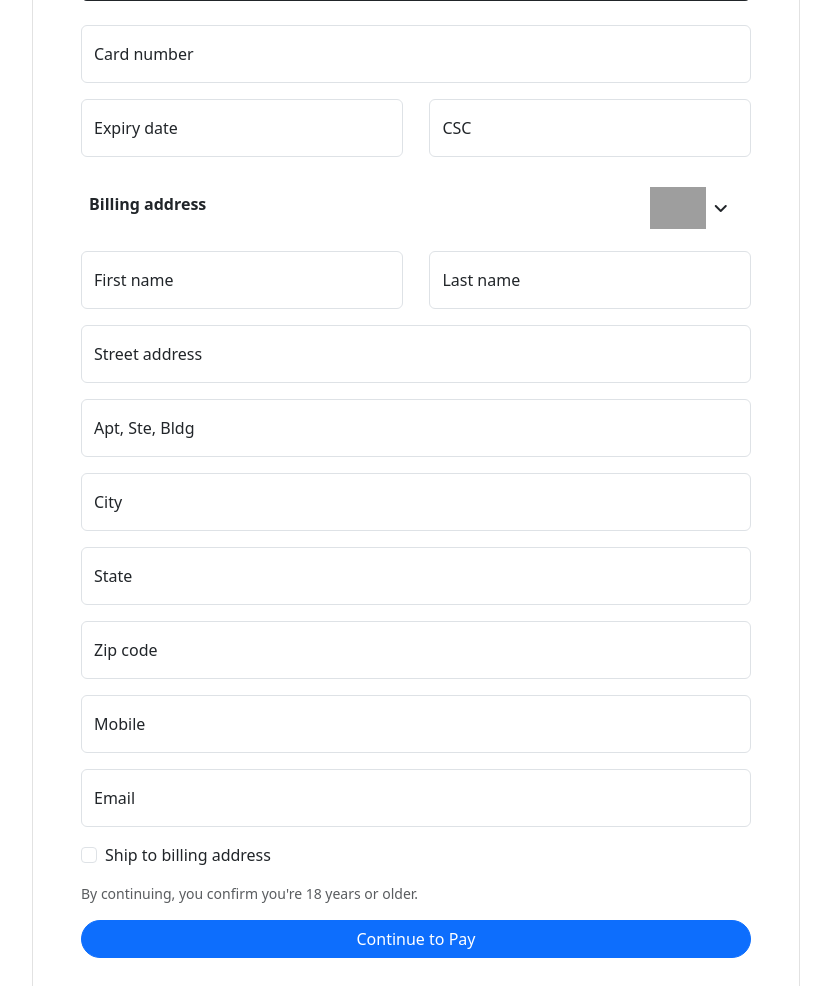
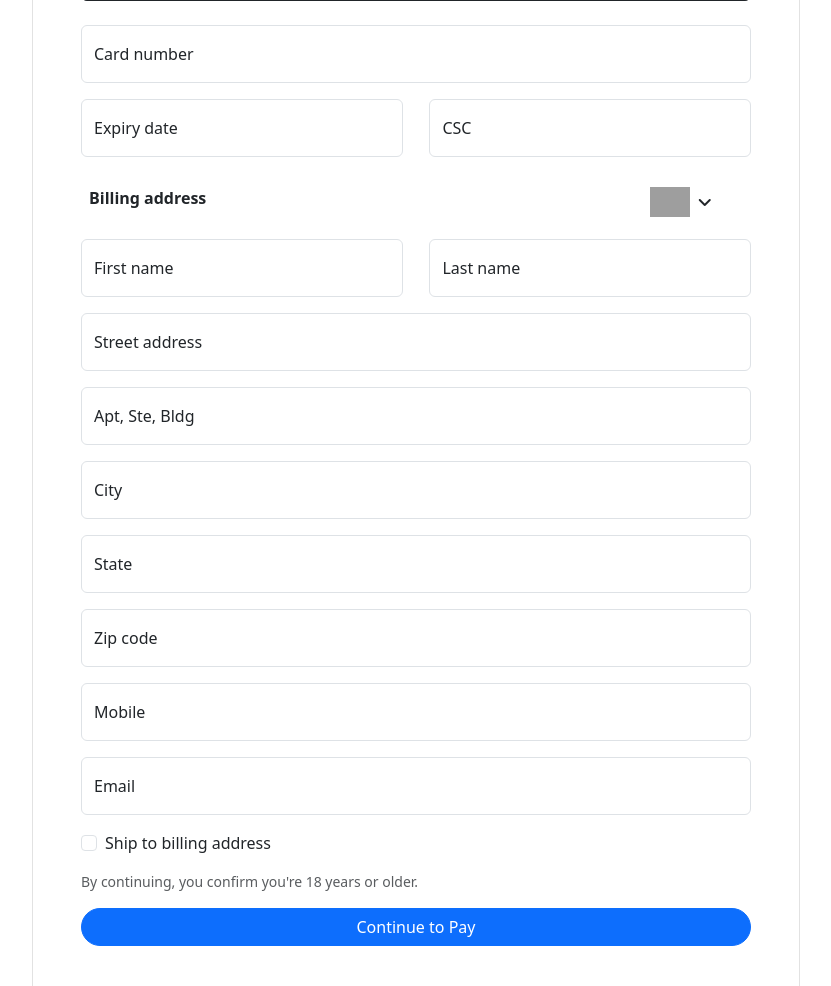
Before and after one commit to Ezekiah3854/Tatt-Appointment-Booking, a Flask app: page /p/card in a window 1280 px wide. Shown: the part 169-1155 px from the top of the page, without its empty margins (224-1055 px from the left). Run offline with Flask 3, Linux system fonts and the light colour scheme; some libraries are stand-ins or nearby versions; grey boxes are pictures that could not be loaded.

Commit message:
commit changes

```diff
--- a/templates/debitdet.html
+++ b/templates/debitdet.html
@@ -84,7 +84,7 @@
                     <div class="dropdown ml-auto">
                         <button style="border: none;" class="btn btn-outline-none d-flex align-items-center justify-content-between w-20"
                             type="button" id="dropdownButton" data-bs-toggle="dropdown" aria-expanded="false">
-                            <img id="selectedFlag" src="https://flagcdn.com/w80/us.png" class="flag-img me-2">
+                            <img id="selectedFlag" src="https://flagcdn.com/w80/us.png" class="flag-img me-2 w-10">
                             <i class="fa-solid fa-angle-down"></i>
                         </button>
                         <ul class="dropdown-menu w-60" id="dropdownMenu" aria-labelledby="dropdownButton">
```
